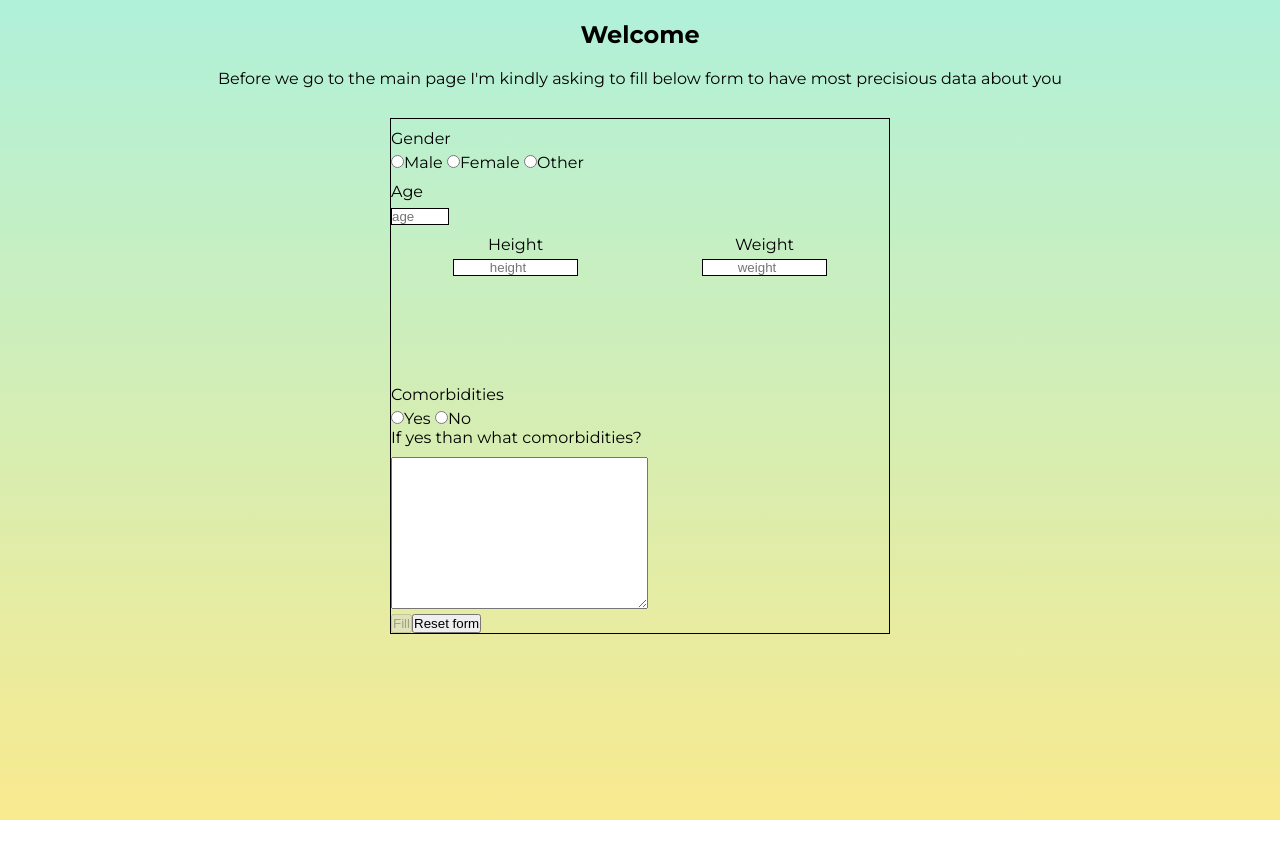
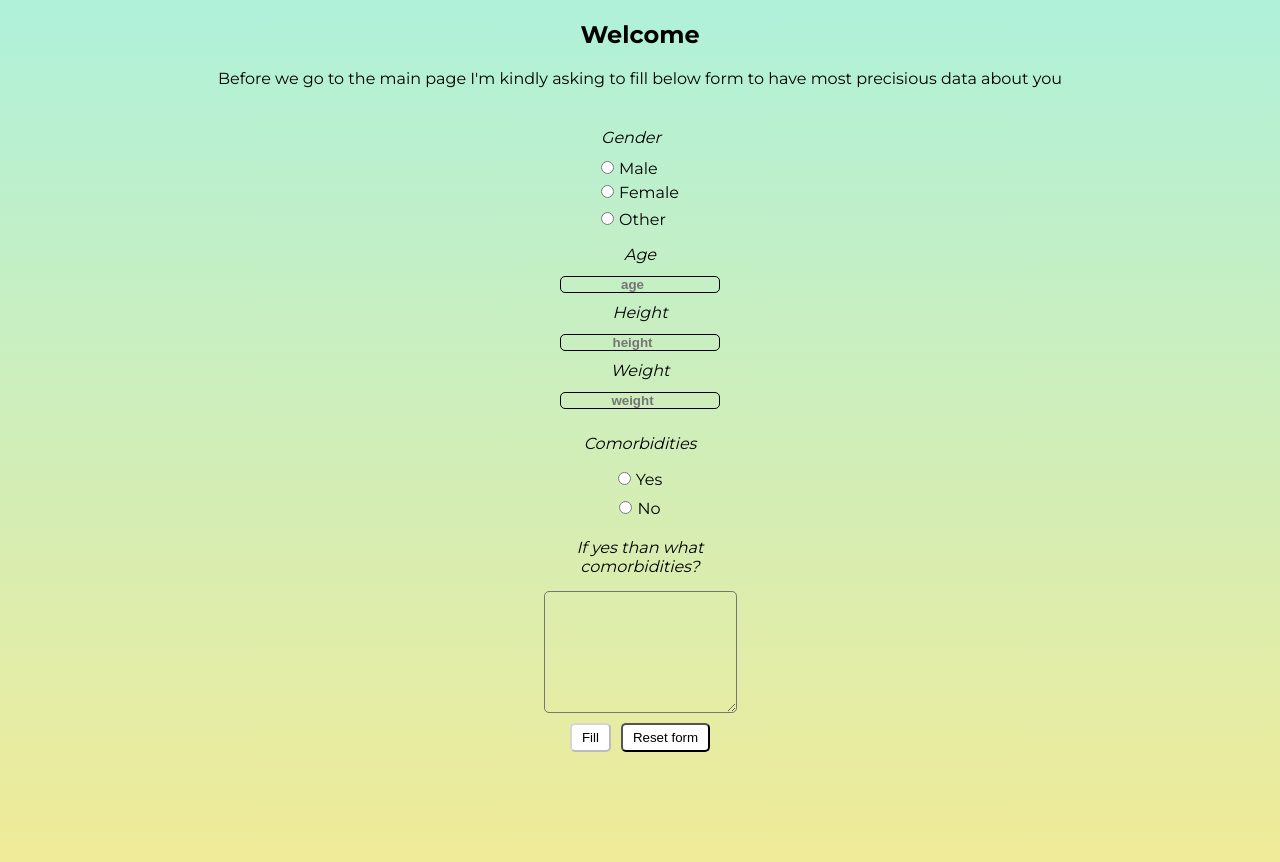
Before and after one commit to Bartroz/Diabetic-app, an Angular app: page /userInformation in a window 1280 px wide. Shown: the top 862 px of the page. Before the commit the page ends 820 px from the top, so only its background shows below. Built offline with nearby package versions, Linux system fonts and the light colour scheme.

Commit message:
style: add styles to userInformation form

```diff
--- a/src/app/components/user-information/user-information.component.html
+++ b/src/app/components/user-information/user-information.component.html
@@ -7,17 +7,17 @@
 
         <form #userInformation="ngForm" (submit)="addUserInformation(userInformation)" class="container__form">
 
-            <div class="container__form__gender form-div" #inputRadioGender>
+            <div class="container__form__gender" #inputRadioGender>
                 <label for="gender">Gender</label>
-                <input class="container__form__gender__input" ngModel type="radio" name="gender" #gender="ngModel"
-                    value="male" required>Male
-                <input class="container__form__gender__input" ngModel type="radio" name="gender" #gender="ngModel"
-                    value="female" required>Female
-                <input class="container__form__gender__input" ngModel type="radio" name="gender" #gender="ngModel"
-                    value="other" required>Other
+                <div class="container__form__gender__input"> <input ngModel type="radio" name="gender" #gender="ngModel"
+                        value="male" required>Male </div>
+                <div class="container__form__gender__input"> <input ngModel type="radio" name="gender" #gender="ngModel"
+                        value="female" required>Female </div>
+                <div class="container__form__gender__input"> <input class="container__form__gender__input" ngModel
+                        type="radio" name="gender" #gender="ngModel" value="other" required>Other </div>
             </div>
 
-            <div class="container__form__age form-div" #inputAge>
+            <div class="container__form__age" #inputAge>
                 <label for="age">Age</label>
                 <input class="container__form__age__input" ngModel type="number" name="age" #age="ngModel"
                     placeholder="age" min="13" max="100" required>
@@ -27,7 +27,7 @@
                 </div>
             </div>
 
-            <div class="container__form__height form-div" #inputHeight>
+            <div class="container__form__height" #inputHeight>
                 <label for="height">Height</label>
                 <input class="container__form__height__input" ngModel type="number" name="height" #height="ngModel"
                     placeholder="height" required min="80" max="300">
@@ -37,7 +37,7 @@
                 </div>
             </div>
 
-            <div class="container__form__weight form-div" #inputHeight>
+            <div class="container__form__weight" #inputHeight>
                 <label for="weight">Weight</label>
                 <input class="container__form__weight__input" ngModel type="number" name="weight" #weight="ngModel"
                     placeholder="weight" required min="20">
@@ -45,19 +45,20 @@
                 </div>
             </div>
 
-            <div class="container__form__comorbidities form-div" #inputRadioComorbidities>
+            <div class="container__form__comorbidities" #inputRadioComorbidities>
                 <label for="comorbidities">Comorbidities</label>
-                <input class="container__form__comorbidities__input" ngModel type="radio" name="comorbidities"
-                    #comorbidities="ngModel" value="yes" required>Yes
-                <input class="container__form__comorbidities__input" ngModel type="radio" name="comorbidities"
-                    #comorbidities="ngModel" value="no" required>No
+                <div class="container__form__comorbidities__input"> <input ngModel type="radio" name="comorbidities"
+                        #comorbidities="ngModel" value="yes" required>Yes </div>
+                <div class="container__form__comorbidities__input"> <input ngModel type="radio" name="comorbidities"
+                        #comorbidities="ngModel" value="no" required>No
+                </div>
             </div>
 
             <p class="container__form__question">If yes than what comorbidities?</p>
 
             <label for="addInfo"></label>
-            <textarea class="container__form__addInfo__input" ngModel name="addInfo" #addInfo="ngModel" cols="30"
-                rows="10"></textarea>
+            <textarea class="container__form__addInfo" ngModel name="addInfo" #addInfo="ngModel" cols="22"
+                rows="8"></textarea>
 
             <div class="container__form__buttons">
                 <button type="submit" (click)="goToMainPage(userInformation.value)"
--- a/src/app/components/user-information/user-information.component.scss
+++ b/src/app/components/user-information/user-information.component.scss
@@ -4,7 +4,7 @@
 
 main {
   width: 100vw;
-  height: 100vh;
+  height: 120vh;
 
   .container {
     position: relative;
@@ -24,27 +24,89 @@ main {
 
     &__form {
       position: absolute;
-
-      width: 500px;
+      display: flex;
+      justify-content: center;
+      align-items: center;
+      flex-direction: column;
+      width: 200px;
       left: 50%;
       transform: translateX(-50%);
-      border: 1px solid black;
 
+      &__age,
+      &__weight,
+      &__height,
+      &__gender,
+      &__comorbidities {
+        label {
+          padding-bottom: 7px;
+          font-style: italic;
+        }
+      }
+
+      &__age,
       &__weight,
       &__height {
-        display: inline-block;
-        width: 50%;
-        height: 150px;
-        label {
+        display: flex;
+        justify-content: center;
+        align-items: center;
+        flex-direction: column;
+        width: 100%;
+        &__error {
+          margin-top: 8px;
+          font-size: 13px;
           text-align: center;
         }
+
         input {
-          display: block;
-          width: 50%;
-          margin: 0 auto;
+          width: 80%;
           text-align: center;
+          border-radius: 5px;
+          background: none;
+          font-weight: bold;
         }
       }
+
+      &__gender,
+      &__comorbidities {
+        &__input {
+          margin: 5px 0;
+          input {
+            margin-right: 5px;
+          }
+        }
+      }
+
+      &__comorbidities {
+        display: flex;
+        justify-content: center;
+        align-items: center;
+        flex-direction: column;
+        margin: 15px 0;
+      }
+
+      &__question {
+        font-style: italic;
+        text-align: center;
+      }
+
+      &__addInfo {
+        padding: -5px;
+        margin-bottom: 10px;
+        border-radius: 5px;
+        background: none;
+        color: black;
+      }
+
+      &__buttons {
+        button {
+          padding: 5px 10px;
+          margin: 0 5px;
+          border-radius: 5px;
+          color: black;
+          background-color: #fff;
+        }
+      }
+
       label {
         display: block;
         margin: 10px 0 5px;
```
